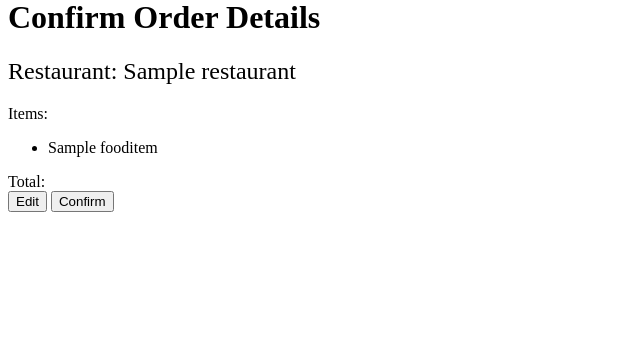
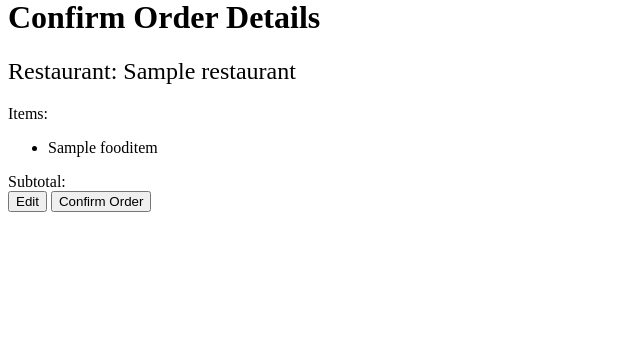
Before and after one commit to Ibrahim004/Restaurants-Pickup, a Django app: template foody/foodyapp/templates/foodyapp/menu_details2.html in a window 1280 px wide. Shown: the part 192-553 px from the top of the page, without its empty margins (0-640 px from the left). Run offline with Django 3.2, Linux system fonts and the light colour scheme; the template is opened without the code that fills it: most values are stand-ins (such as "Sample title", 1, 10 or a date in 2020).

Commit message:
Implements edit order and submit order functionality

```diff
--- a/foody/foodyapp/templates/foodyapp/menu_details2.html
+++ b/foody/foodyapp/templates/foodyapp/menu_details2.html
@@ -12,7 +12,7 @@
         <span><strong>(Closes at: {{restaurant.closing_time}})</strong></span>
     </div>
     {% if menu %}
-    <form method="post" action="{% url 'submit_order' restaurant.id %}">
+    <form method="post" action="{% url 'submit_order' restaurant.id %}" id="order-form">
         {% csrf_token %}
         <h2>{{menu.title}}</h2>
         <ul>
@@ -33,7 +33,7 @@
 </div>
 {% endif %}
 
-<div style=''>
+<div style='' id="order-details">
     <h1>Confirm Order Details</h1>
     <h2 style="font-weight:normal">Restaurant: {{restaurant.name}}</h2>
     <div>
@@ -45,10 +45,10 @@
             </li>
             {% endfor %}
         </ul>
-        <span id="total">Total: </span>
+        <span id="total">Subtotal: </span>
         <div>
-            <button type="button">Edit</button>
-            <button type="button">Confirm</button>
+            <button type="button" onclick="editItems()">Edit</button>
+            <button type="submit" form="order-form">Confirm Order</button>
         </div>
     </div>
 </div>
@@ -68,9 +68,12 @@
     }
 
     function displayOrderDetails(){
+        // change webpage title
         document.getElementById('document-id').innerHTML = 'Order Details';
+
+        // hide menu and show order details
         document.getElementById('menu-details').style.display = 'none';
-
+        document.getElementById('order-details').style.display = 'block';
 
         "{% for item in menu.fooditem_set.all %}"
             var id = "{{item.id}}";
@@ -107,7 +110,17 @@
             console.log(subTotal);
             total+= (subTotal);
         "{% endfor %}"
-        document.getElementById('total').innerHTML = "Total: " + total.toFixed(2) + "$";
+        document.getElementById('total').innerHTML = "Subtotal: " + total.toFixed(2) + "$";
+    }
+
+    function editItems(){
+        // change webpage title
+        document.getElementById('document-id').innerHTML = 'Menu Details';
+
+        // show menu and hide order details
+        document.getElementById('order-details').style.display = 'none';
+        document.getElementById('menu-details').style.display = 'block';
+
     }
 </script>
 </body>
```
